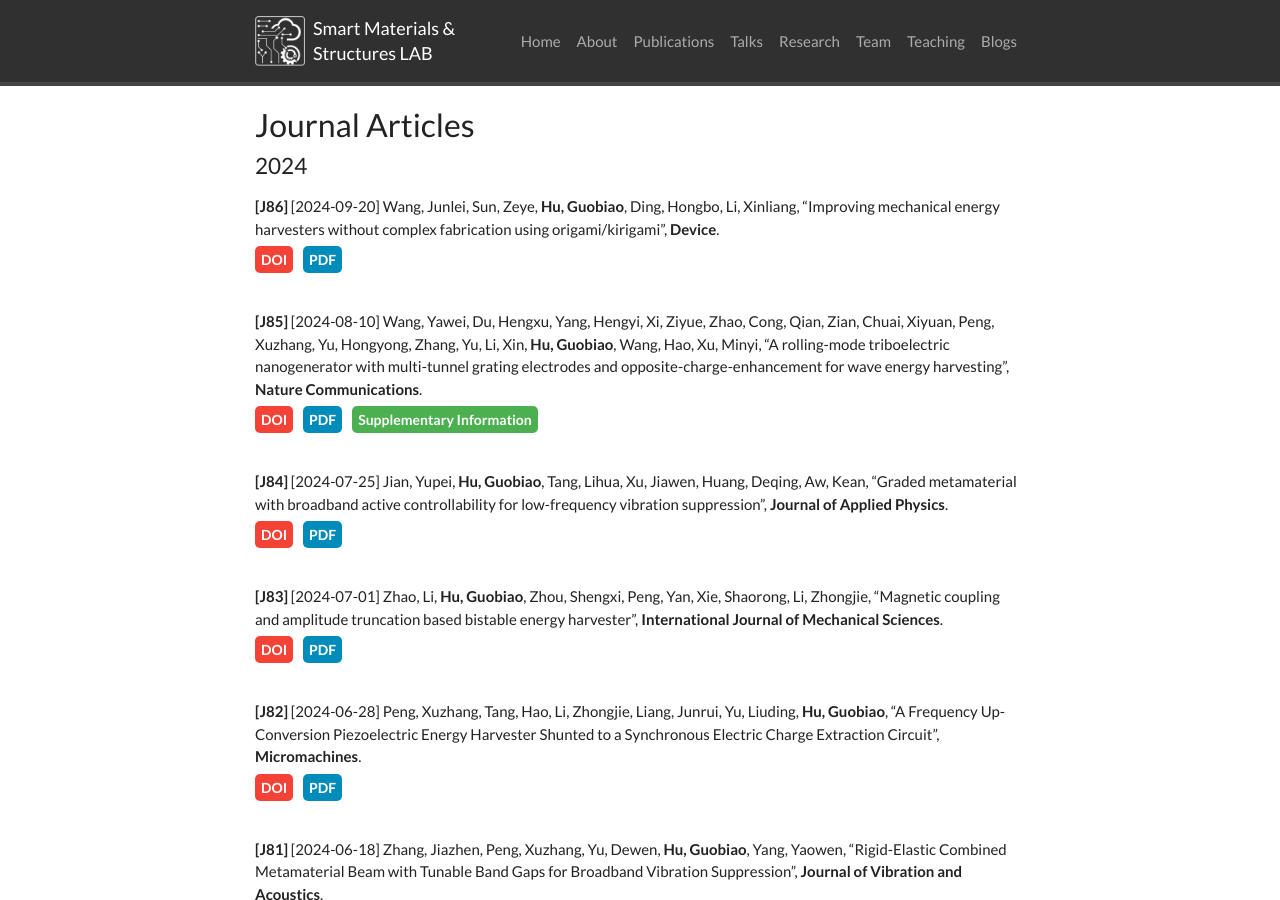
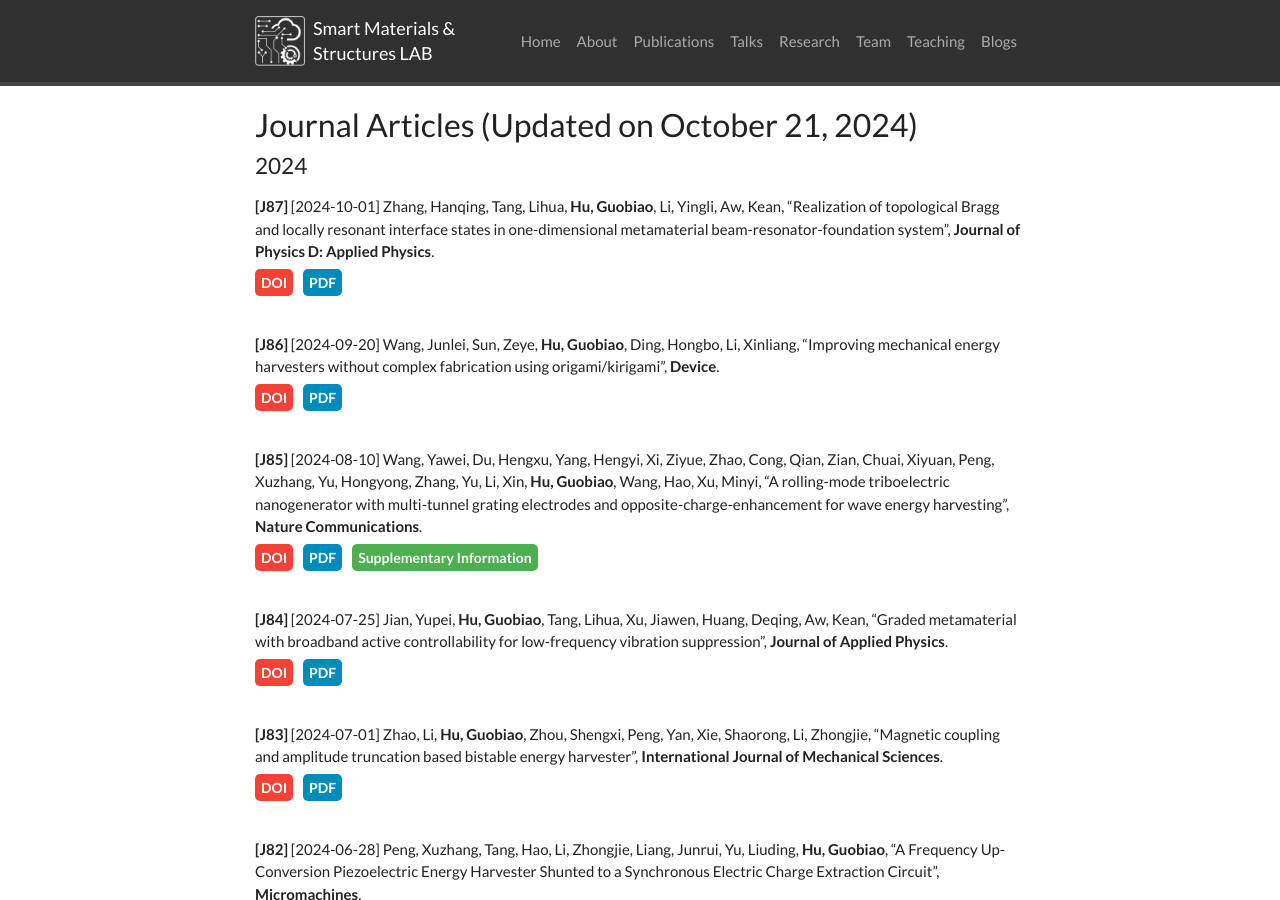
Before and after one commit to sms-lab/sms-lab.github.io, a Jekyll site: the page built from _pages/publications.md, in a window 1280 px wide and 900 px high. Built offline with Jekyll 4.4.1, drawn with Linux system fonts in a browser that asks for light colours; nearby versions of some CDN libraries; a style sheet for code colours, icons or effects is not loaded.

Commit message:
upadte in 2024.10.21
update publications and recent news

```diff
--- a/_data/article2024.yml
+++ b/_data/article2024.yml
@@ -1,3 +1,20 @@
+- index: 87
+  published: 2024-10-01
+  authors:
+  - Zhang, Hanqing
+  - Tang, Lihua
+  - Hu, Guobiao
+  - Li, Yingli
+  - Aw, Kean
+  title: Realization of topological Bragg and locally resonant interface states in one-dimensional metamaterial beam-resonator-foundation system
+  journal: "Journal of Physics D: Applied Physics"
+  volume: '57'
+  issue: '50'
+  pages: 505304
+  doi: 10.1088/1361-6463/ad7b4c
+  Doi: https://iopscience.iop.org/article/10.1088/1361-6463/ad7b4c
+  PDF: Zhang 等 - 2024 - Realization of topological Bragg and locally resonant interface states in one-dimensional metamateri.pdf
+
 - index: 86
   published: 2024-09-20
   authors:
@@ -13,7 +30,7 @@
   pages: 100548
   doi: 10.1038/s41467-024-51245-5
   Doi: https://www.cell.com/device/abstract/S2666-9986(24)00470-8
-  PDF: Wang 等 - 2024 - Improving mechanical energy harvesters without complex fabrication using origamikirigami
+  PDF: Wang 等 - 2024 - Improving mechanical energy harvesters without complex fabrication using origamikirigami.pdf
 
 - index: 85
   published: 2024-08-10
--- a/_data/team_members.yml
+++ b/_data/team_members.yml
@@ -21,7 +21,7 @@
 
 - name: Yusong WANG (王钰松）(co-supervised with Prof. Yang YANG)
   photo: Yusong WANG.jpg
-  info: PhD Student, 2023 FALL
+  info: PhD Student, 2023 Spring
   email: ywang677@connect.hkust-gz.edu.cn
   graduated: Guangxi University
   publications:
--- a/_pages/publications.md
+++ b/_pages/publications.md
@@ -44,7 +44,7 @@ permalink: /publications/
     background-color: #4CAF50; /* 绿色 */
 }
 </style>
-### Journal Articles
+### Journal Articles (Updated on October 21, 2024)
 #### 2024
 
 {% assign sorted_articles = site.data.article2024 %}
```
Also changed, not shown: _pages/home.md (+4 -1 lines), 1 other file.
